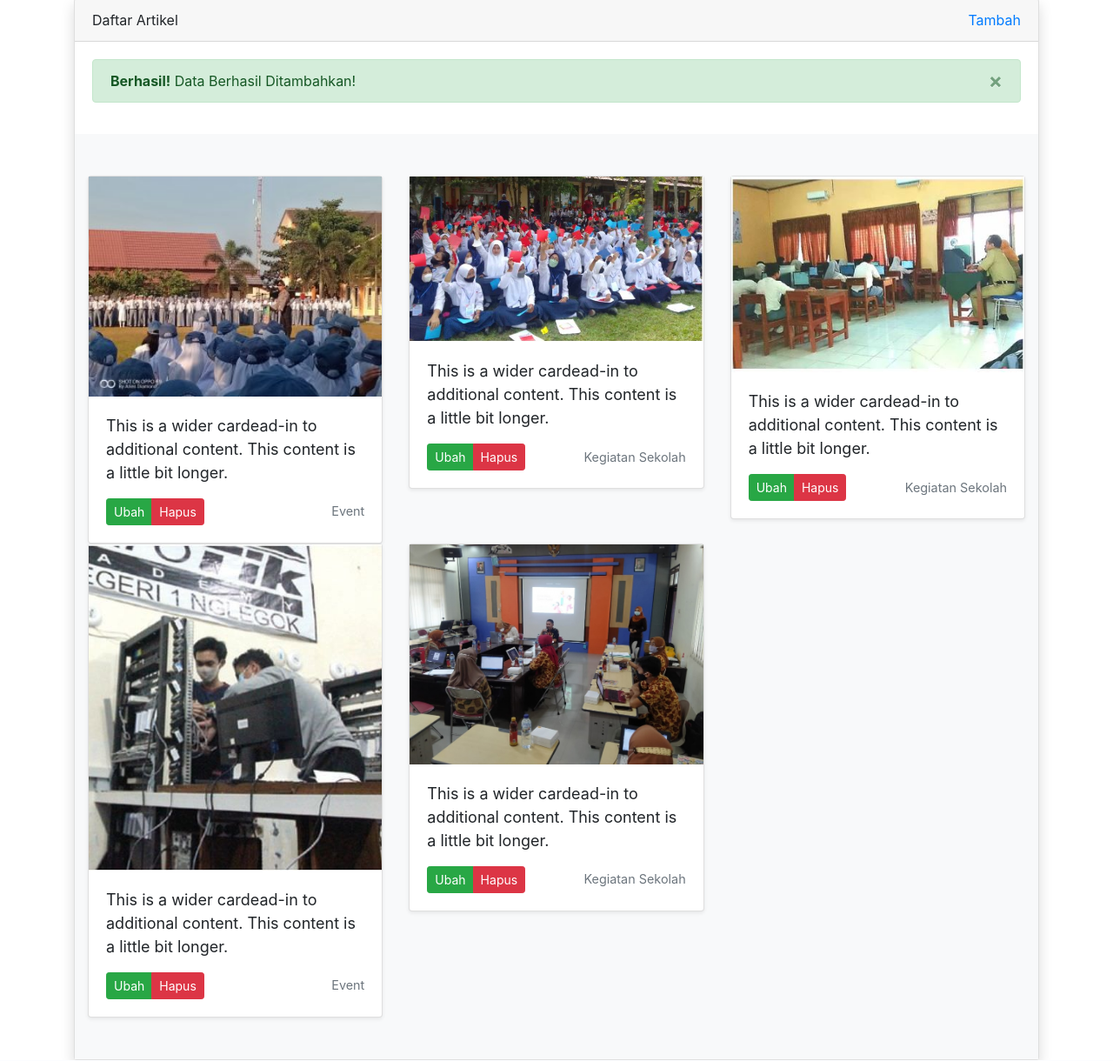
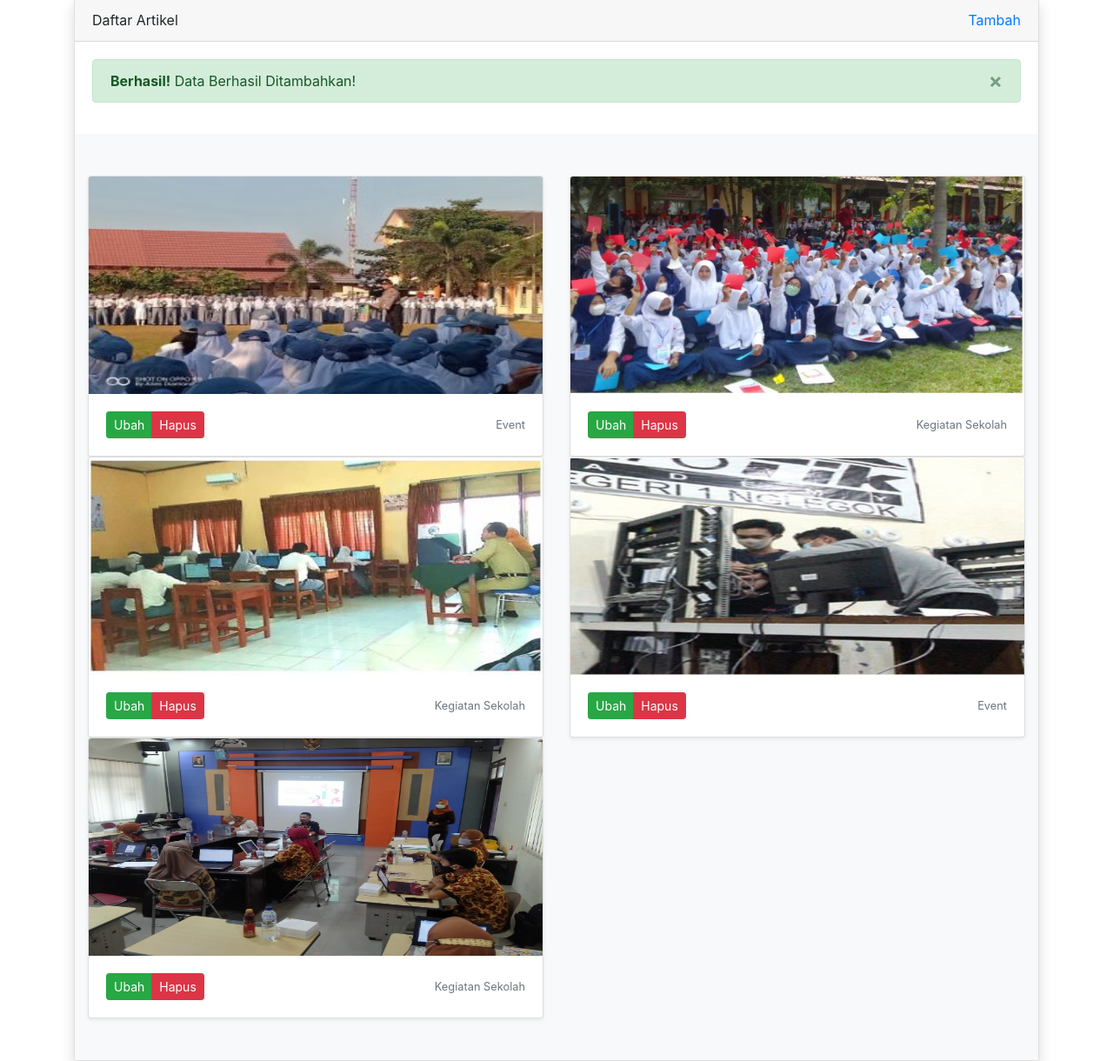
Before and after one commit to muhikhsanm404/websekolah, a PHP site: page /sekolah/admin/gallery/index.php in a window 1280 px wide. Shown: the part 458-1678 px from the top of the page at 87% size. Run offline with PHP 8.4, Linux system fonts and the light colour scheme; the visitor is signed in with stand-in values (Sample User, id 1); data comes from the database, SQL or seed files in the repository.

Commit message:
Update index.php

```diff
--- a/admin/gallery/index.php
+++ b/admin/gallery/index.php
@@ -21,7 +21,7 @@ $active = 'artikel';
         -webkit-user-select: none;
         -moz-user-select: none;
         user-select: none;
-
+		max-height: 250px;
       }
 	  img{
 		width: 100%;
@@ -98,14 +98,14 @@ $active = 'artikel';
 					<div class="album py-5 bg-light">
 							<div class="container">
 
-							<div class="row row-cols-1 row-cols-sm-2 row-cols-md-3 g-3">
+							<div class="row row-cols-1 row-cols-sm-2  g-3 ">
 							<?php while($row = mysqli_fetch_assoc($query)) : ?>
 								<div class="col">
-									<div class="card shadow-sm">
-									<img src="../../images/artikel/<?= $row['foto'] ?>" alt="<?= $row['judul'] ?>" width="20" height="20" fill="none" stroke="currentColor" stroke-linecap="round" stroke-linejoin="round" stroke-width="2" aria-hidden="true" class="me-2" viewBox="0 0 24 24"><path d="M23 19a2 2 0 0 1-2 2H3a2 2 0 0 1-2-2V8a2 2 0 0 1 2-2h4l2-3h6l2 3h4a2 2 0 0 1 2 2z"  class="bd-placeholder-img card-img-top">
+									<div class="card shadow-sm ">
+									<img src="../../images/artikel/<?= $row['foto'] ?>" alt="<?= $row['judul'] ?>" width="20px" height="20px"   class="bd-placeholder-img card-img-top">
 
 									<div class="card-body">
-									<p class="card-text">This is a wider cardead-in to additional content. This content is a little bit longer.</p>
+									<!-- <p class="card-text">This is a wider cardead-in to additional content. This content is a little bit longer.</p> -->
 										<div class="d-flex justify-content-between align-items-center">
 											<div class="btn-group">
 												<a href="ubah.php?id=<?= $row['id'] ?>" class="btn btn-success btn-sm">Ubah</a>
@@ -114,6 +114,7 @@ $active = 'artikel';
 											<small class="text-muted"><?= isset($row['nama_kategori']) ? $row['nama_kategori'] : '-' ?></small>
 										</div>
 									</div>
+
 								</div>
 
 							</div>
```
Lines whose indentation alone changed are shown as unchanged.
